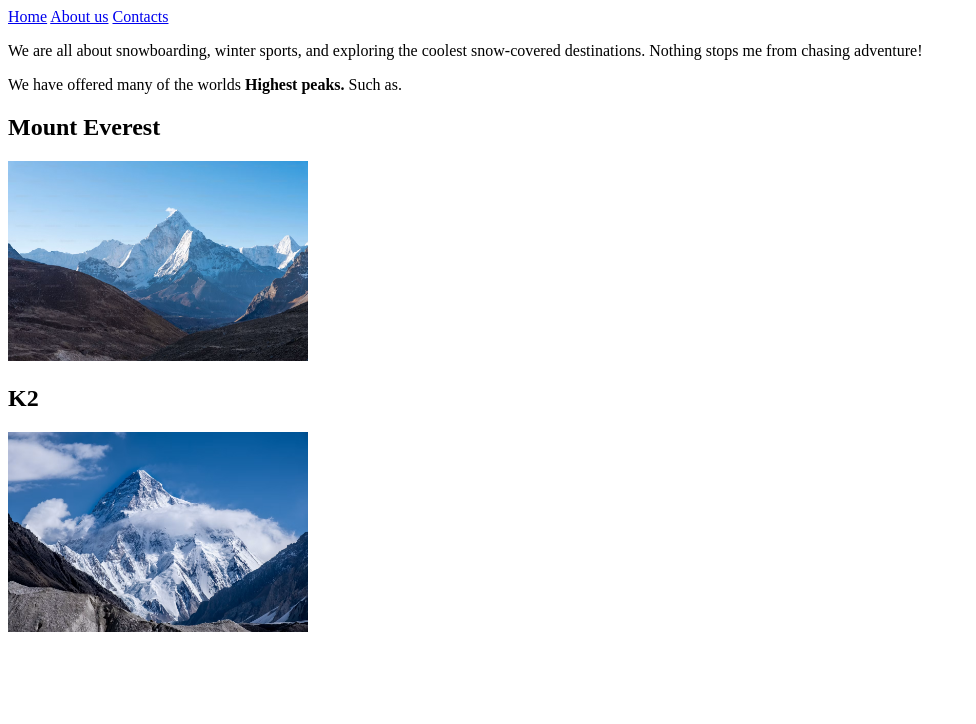
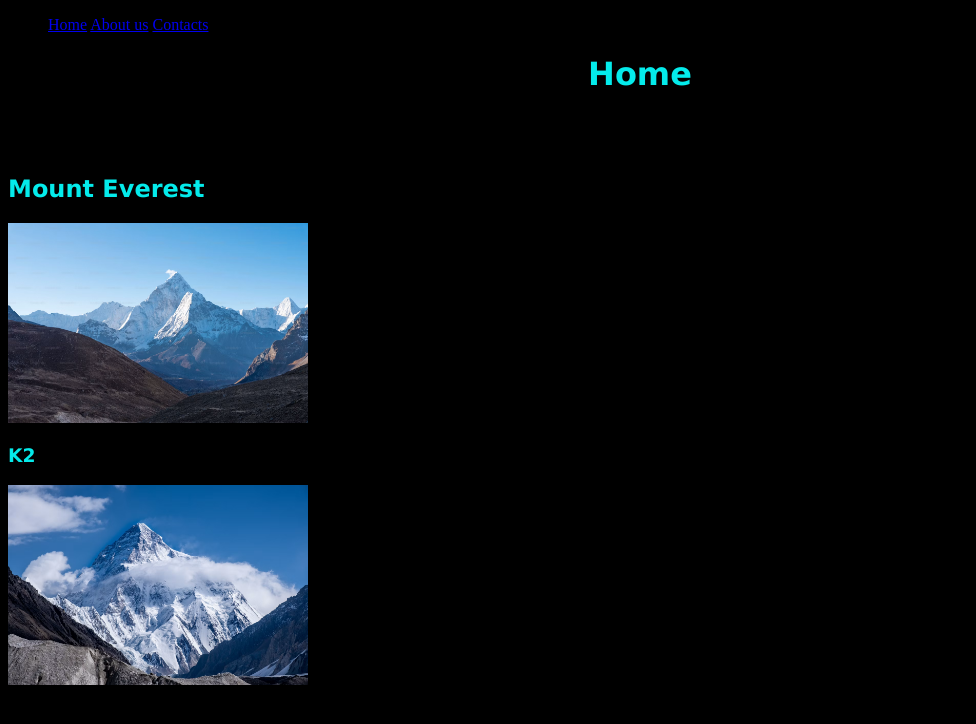
Before and after one commit to Mehdibalti2008/WebDev_Project_GB, a plain HTML site: page index.html in a window 1280 px wide. Shown: the whole page, without its empty margins (0-976 px from the left). Drawn offline with Linux system fonts and the light colour scheme.

Commit message:
changed background colour of paragraphs and aligned text and gave fonts and rounded images
Co-authored-by: Copilot <copilot@github.com>

```diff
--- a/index.html
+++ b/index.html
@@ -1,17 +1,18 @@
 <!DOCTYPE html>
 <html>
 <head>
-<title><h1><b>Lucas Snow Travels</b></h1></title>
+<title>Home</title>
+<link rel="stylesheet" href="style.css"
 </head>
 <body>
-<nav>
+<ul>
      <a href="index.html">Home</a>
     <a href="about.html">About us</a>
      <a href="contact.html">Contacts</a>
 
-</nav>
+</ul>
 
-
+<h1><b>Home</b></h1>
 <p> We are all about
 snowboarding, winter sports,
 and exploring the coolest
@@ -27,7 +28,7 @@ Such as.
 Mount Everest </h2>
 <img src="mount everest.png" width="300"  height="200">
 
-<h2>K2</h2>
+<h3>K2</h3>
 <img src="mount k2.png" width="300"  height="200">
 
 </p>
--- /dev/null
+++ b/style.css
@@ -0,0 +1,27 @@
+body {
+  background-color: rgb(0, 0, 0);
+}
+
+h1 {
+  color: rgb(4, 235, 235);
+  text-align: center;
+  font-family: verdana
+}
+
+p {
+  font-family: verdana;
+  font-size: 12px;
+  text-align: center;
+}
+
+h2 {
+  color: rgb(4, 235, 235);
+  text-align: left;
+  font-family: verdana;
+}
+
+h3 {
+  color: rgb(4, 235, 235);
+  text-align: left;
+  font-family: verdana;
+}
```
Also changed, not shown: about.html (+4 -3 lines), contact.html (+5 -3 lines).
